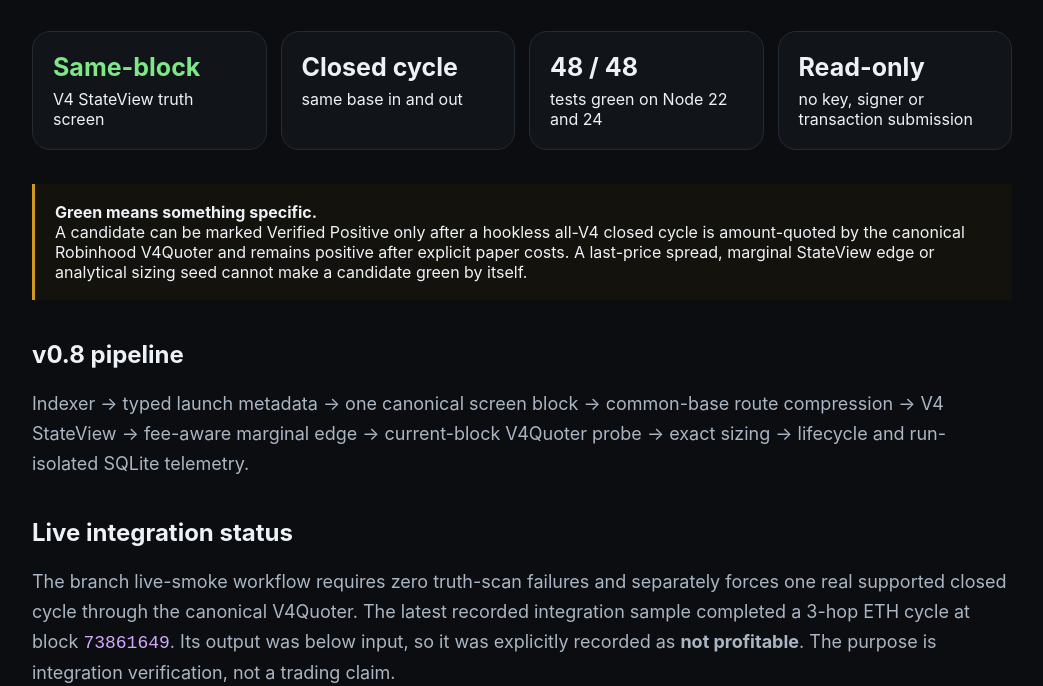
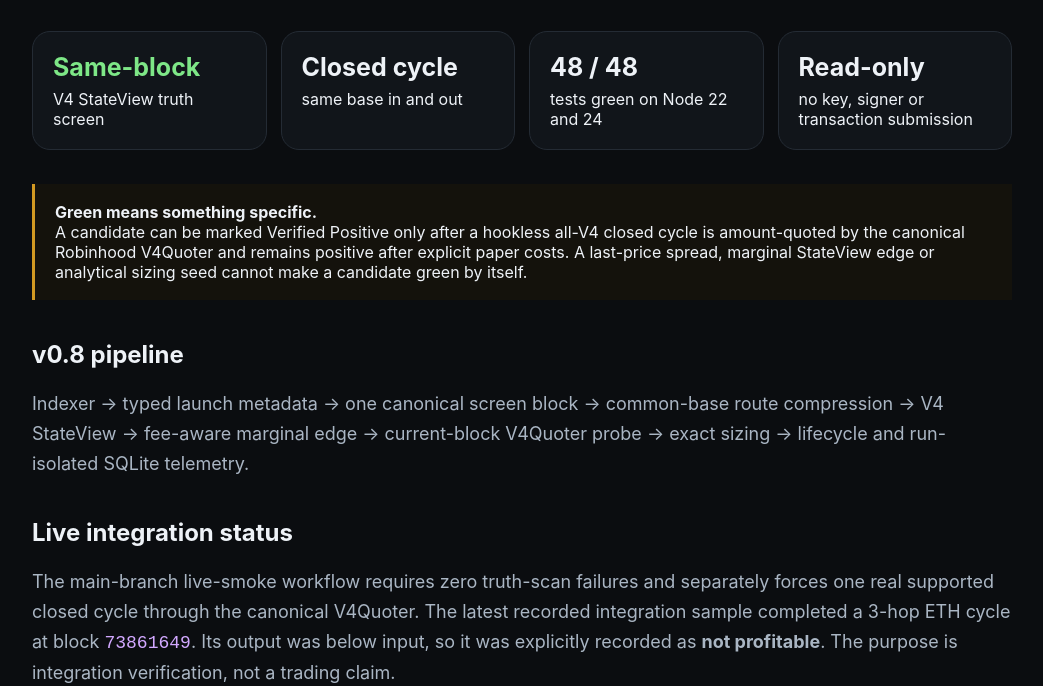
Before and after one commit to mehmetyildiz03/arb-radar, a website: page docs/index.html in a window 1280 px wide. Shown: the part 266-952 px from the top of the page, without its empty margins (118-1161 px from the left). Drawn offline with Linux system fonts and the light colour scheme.

Commit message:
docs(v0.8.1): describe main live-smoke status

```diff
--- a/docs/index.html
+++ b/docs/index.html
@@ -38,7 +38,7 @@
     <p>Indexer → typed launch metadata → one canonical screen block → common-base route compression → V4 StateView → fee-aware marginal edge → current-block V4Quoter probe → exact sizing → lifecycle and run-isolated SQLite telemetry.</p>
 
     <h2>Live integration status</h2>
-    <p>The branch live-smoke workflow requires zero truth-scan failures and separately forces one real supported closed cycle through the canonical V4Quoter. The latest recorded integration sample completed a 3-hop ETH cycle at block <code>73861649</code>. Its output was below input, so it was explicitly recorded as <strong>not profitable</strong>. The purpose is integration verification, not a trading claim.</p>
+    <p>The main-branch live-smoke workflow requires zero truth-scan failures and separately forces one real supported closed cycle through the canonical V4Quoter. The latest recorded integration sample completed a 3-hop ETH cycle at block <code>73861649</code>. Its output was below input, so it was explicitly recorded as <strong>not profitable</strong>. The purpose is integration verification, not a trading claim.</p>
 
     <h2>Measurement boundary</h2>
     <p>V4Quoter gas is still a research proxy rather than deployed atomic-executor gas. Quote completion is not transaction inclusion. Public RPC latency can dominate short-lived dislocations. Historical LONG5 executable P&amp;L remains unknown without historical canonical state.</p>
```
